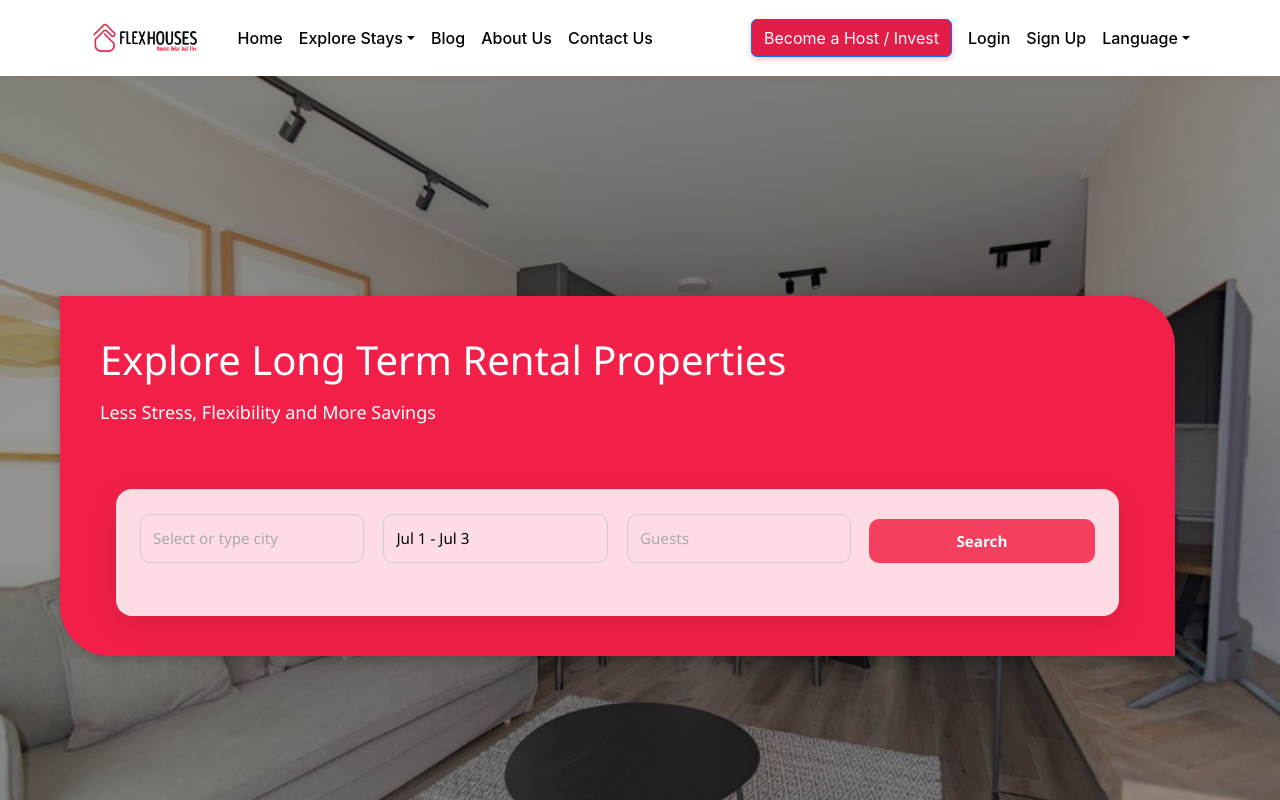
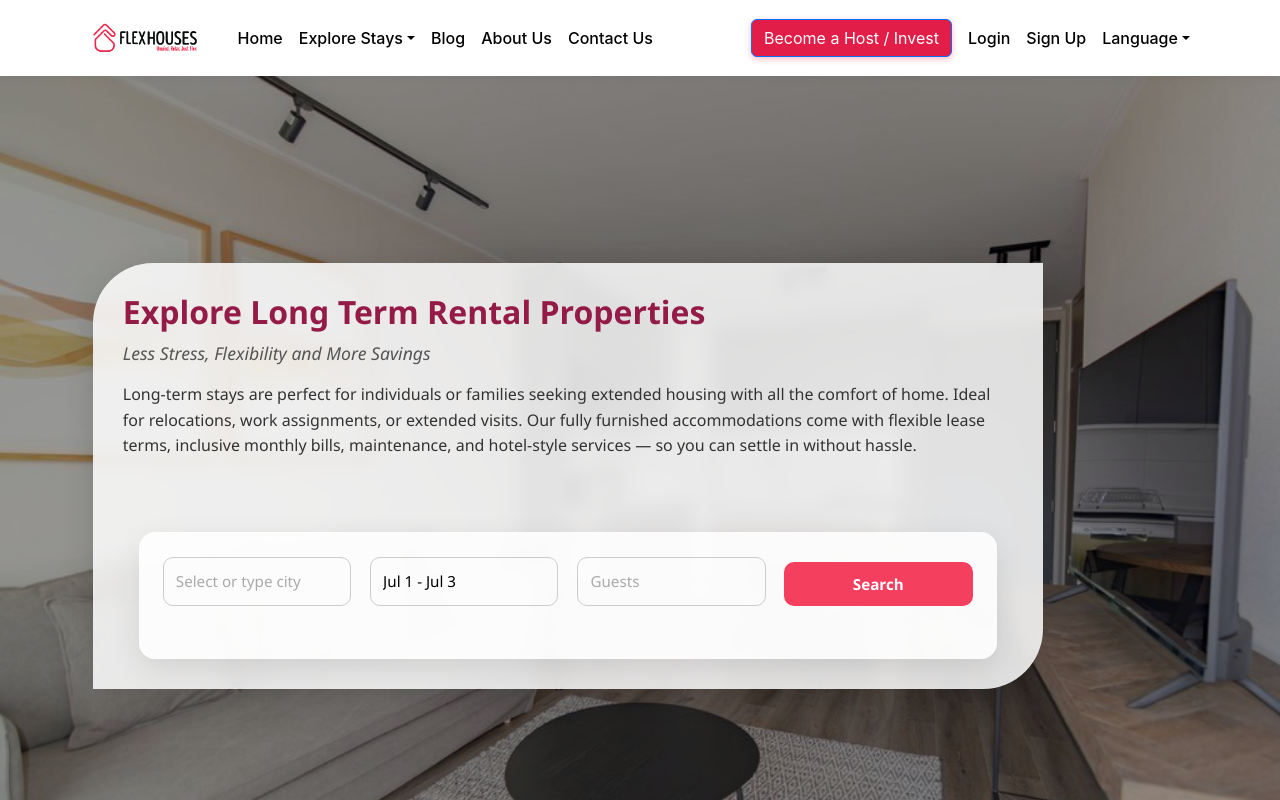
Before and after one commit to ahmed666916/flexvivienda-server, a React (Create React App) app: page /LongStay in a window 1280 px wide. Shown: the top 800 px of the page. Built offline with nearby package versions, Linux system fonts and the light colour scheme.

Commit message:
updated longtermstay

```diff
--- a/src/components/LongTermStay/Hero/StyledHero.css
+++ b/src/components/LongTermStay/Hero/StyledHero.css
@@ -1,4 +1,6 @@
-.styled-hero-long {
+/* src/components/longterm/Hero/StyledHero.css */
+
+.styled-hero {
   position: relative;
   width: 100%;
   height: 100vh;
@@ -6,40 +8,65 @@
   background-position: center;
   display: flex;
   align-items: center;
+  justify-content: flex-start;
+  padding: 2rem;
+  overflow: hidden;
 }
 
 .styled-overlay {
   position: absolute;
-  inset: 0;
-  background: rgba(0, 0, 0, 0.4);
+  top: 0;
+  left: 0;
+  height: 100%;
+  width: 100%;
+  background-color: rgba(0, 0, 0, 0.4);
+  z-index: 0;
 }
 
-.hero-card-long {
-  position: relative;
-  background: #F22048;
-  border-top-right-radius: 50px;
-  border-bottom-left-radius: 50px;
-  padding: 40px;
-  margin: 0 60px;
+.hero-card {
+  background-color: rgba(255, 255, 255, 0.85);
+  backdrop-filter: blur(8px);
+  -webkit-backdrop-filter: blur(8px);
+  padding: 30px;
+  max-width: 950px;
+  width: 100%;
+  margin-left: 5%;
+  border-radius: 60px 0 60px 0;
+  box-shadow: 0 6px 30px rgba(0, 0, 0, 0.15);
+  color: #333;
   z-index: 1;
-  box-shadow: 0 4px 12px rgba(0,0,0,0.2);
-  color: #333;
-  text-align: left;
 }
 
-.hero-card-long h1 {
-  color: #ffffff;
-  margin-bottom: 1rem;
-  font-size: 2.5rem;
+.hero-card h1 {
+  font-size: 2rem;
+  color: #941b47;
+  font-weight: 700;
+  margin-bottom: 0.5rem;
 }
 
-.hero-card-long p {
-  margin-bottom: 1.5rem;
-  font-size: 1.125rem;
-  line-height: 1.4;
-  color: #ffffff;
+.hero-card .subheading {
+  font-style: italic;
+  color: #555;
+  margin-bottom: 1rem;
 }
 
-.hero-card-long .search-bar {
-  margin-top: 1rem;
+.hero-card .description {
+  font-size: 1rem;
+  color: #333;
+  line-height: 1.6;
+  margin-bottom: 1.5rem;
 }
+
+.search-bar-wrapper {
+  display: flex;
+  justify-content: flex-start;
+  flex-wrap: wrap;
+  gap: 0.5rem;
+  margin-top: 25px;
+  width: 100%;
+}
+
+.search-bar-wrapper .search-bar {
+  width: 100%;
+  max-width: 100%;
+}
--- a/src/components/LongTermStay/Hero/StyledHero.js
+++ b/src/components/LongTermStay/Hero/StyledHero.js
@@ -1,7 +1,9 @@
-// src/components/StyledHero/StyledHero.js
+// src/components/longterm/Hero/StyledHero.js
+
 import React, { useEffect, useState } from 'react';
 import './StyledHero.css';
 import SearchBar from '../../SearchBar/SearchBar';
+
 
 const images = [
   '/Images/hero1.jpeg',
@@ -15,21 +17,28 @@ const StyledHero = ({ heading, subheading }) => {
 
   useEffect(() => {
     const iv = setInterval(() => {
-      setCurrent(i => (i + 1) % images.length);
+      setCurrent((i) => (i + 1) % images.length);
     }, 5000);
     return () => clearInterval(iv);
   }, []);
 
   return (
     <section
-      className="styled-hero-long"
+      className="styled-hero"
       style={{ backgroundImage: `url(${images[current]})` }}
     >
       <div className="styled-overlay"></div>
-      <div className="hero-card-long">
+      <div className="hero-card">
         <h1>{heading}</h1>
-        <p>{subheading}</p>
-        <SearchBar />
+        <p className="subheading">{subheading}</p>
+        <p className="description">
+          Long-term stays are perfect for individuals or families seeking extended housing with all the comfort of home.
+          Ideal for relocations, work assignments, or extended visits. Our fully furnished accommodations come with flexible lease terms,
+          inclusive monthly bills, maintenance, and hotel-style services — so you can settle in without hassle.
+        </p>
+        <div className="search-bar-wrapper">
+          <SearchBar />
+        </div>
       </div>
     </section>
   );
```
